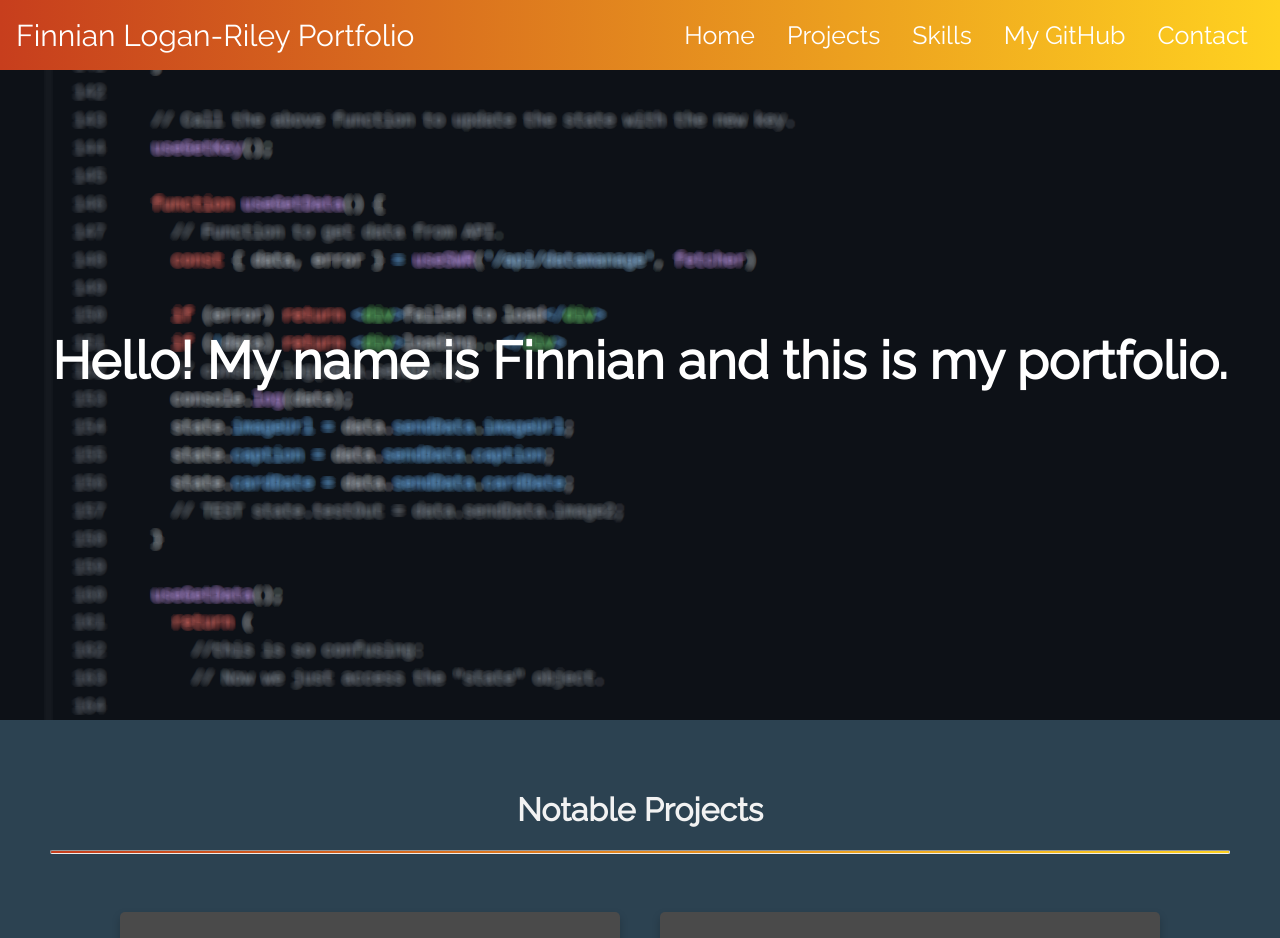
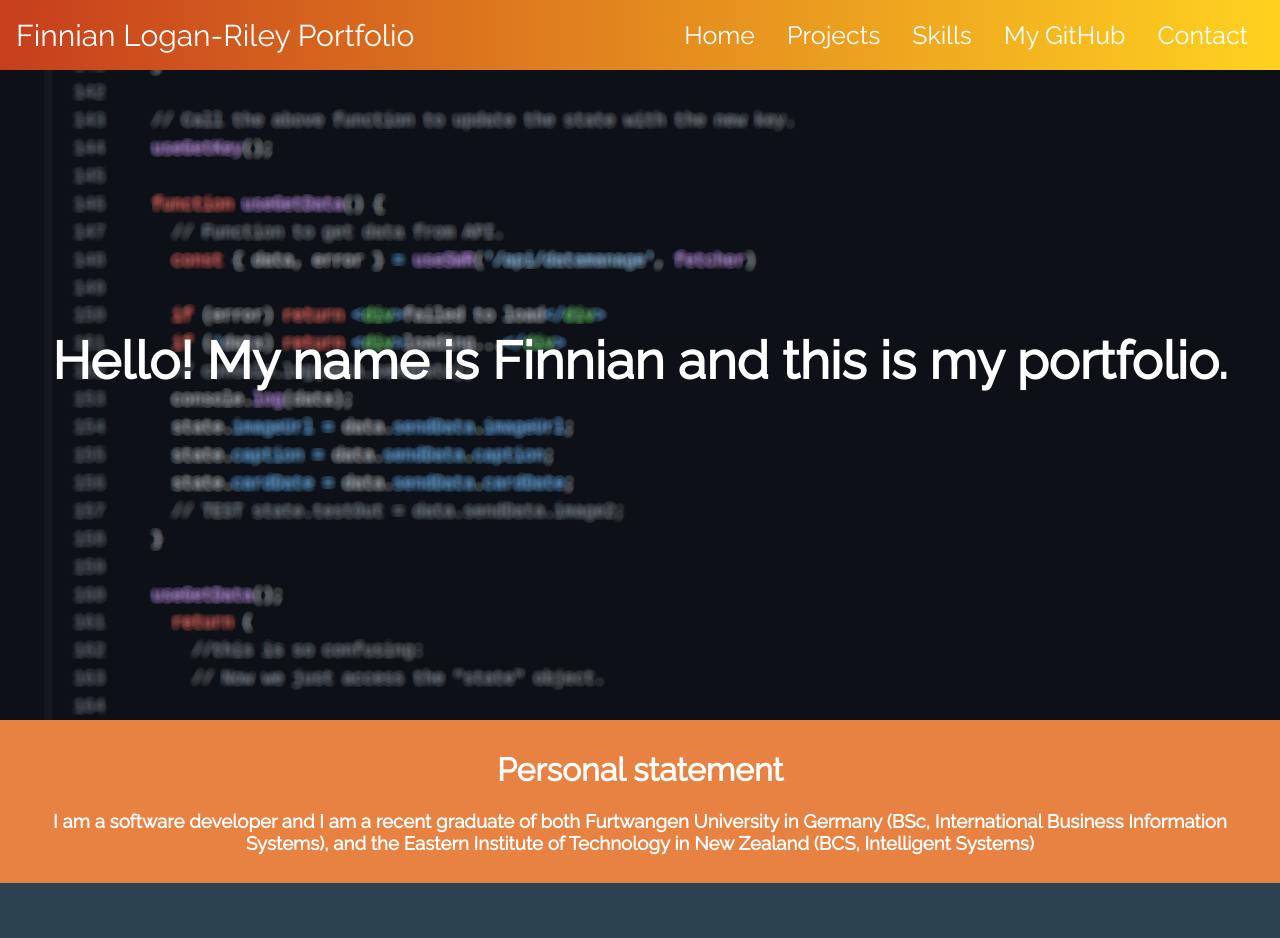
Before and after one commit to FinnianHBLR/finnianhblr-portfolio-react, a React (Create React App) app: page / in a window 1280 px wide. Shown: the top 938 px of the page. Built offline with nearby package versions, Linux system fonts and the light colour scheme.

Commit message:
Added personal statement

```diff
--- a/src/App.js
+++ b/src/App.js
@@ -104,7 +104,11 @@ function App() {
           <h1 className=''>Hello! My name is Finnian and this is my portfolio.</h1>
         </header>
       </div>
-
+      <div className='personalStatementContainer'><h1>Personal statement</h1>
+        <h3>I am a software developer and I am a recent graduate of both Furtwangen University in Germany (BSc,
+          International Business Information Systems), and the Eastern Institute of Technology in New Zealand (BCS,
+          Intelligent Systems)</h3>
+      </div>
       <div className='projects' id='projectSection'>
         <div className='projectTitle'>
           <h1>Notable Projects</h1>
--- a/src/App.scss
+++ b/src/App.scss
@@ -174,7 +174,11 @@ hr {
 
 }
 
-
+.personalStatementContainer{
+  padding: 10px;
+  background-color: #e88242;
+  color: #ffffff;
+}
 
 // ------------------------
 
```
